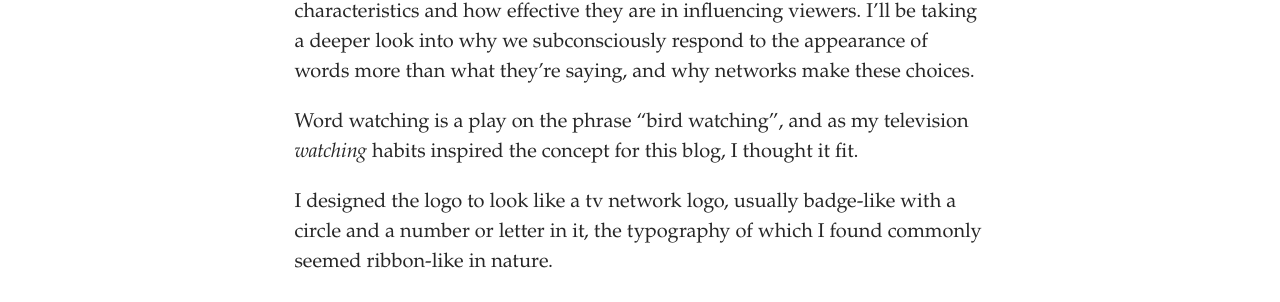
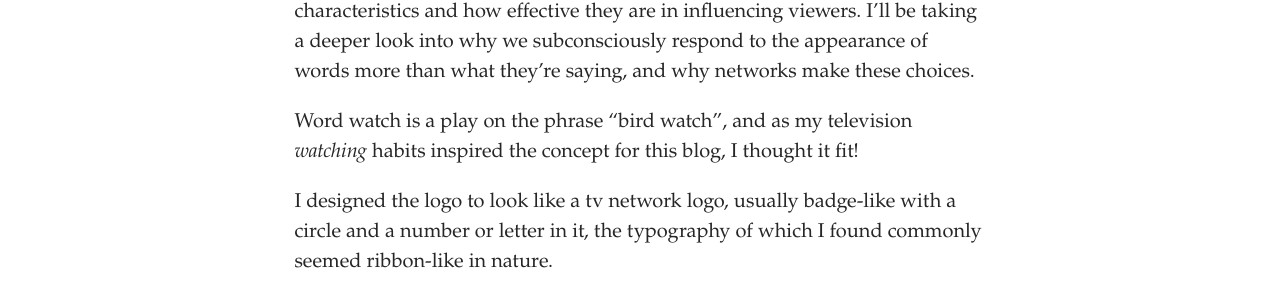
Before and after one commit to caseygrenfell/typography, a Jekyll site: the page built from pages/about.md, in a window 1280 px wide. Shown: the part 710-1012 px from the top of the page. Built offline with Jekyll 4.4.1, drawn with Linux system fonts in a browser that asks for light colours; some web fonts are replaced.

Commit message:
Update Page “about”

```diff
--- a/pages/about.md
+++ b/pages/about.md
@@ -16,7 +16,7 @@ Artwork, lighting, wardrobe; all of these features are expertly manipulated to i
 
 In this blog I aim to explore the application of various typographical characteristics and how effective they are in influencing viewers. I'll be taking a deeper look into why we subconsciously respond to the appearance of words more than what they're saying, and why networks make these choices.
 
-Word watching is a play on the phrase "bird watching", and as my television *watching* habits inspired the concept for this blog, I thought it fit.
+Word watch is a play on the phrase "bird watch", and as my television *watching* habits inspired the concept for this blog, I thought it fit!
 
 I designed the logo to look like a tv network logo, usually badge-like with a circle and a number or letter in it, the typography of which I found commonly seemed ribbon-like in nature.
 
```
